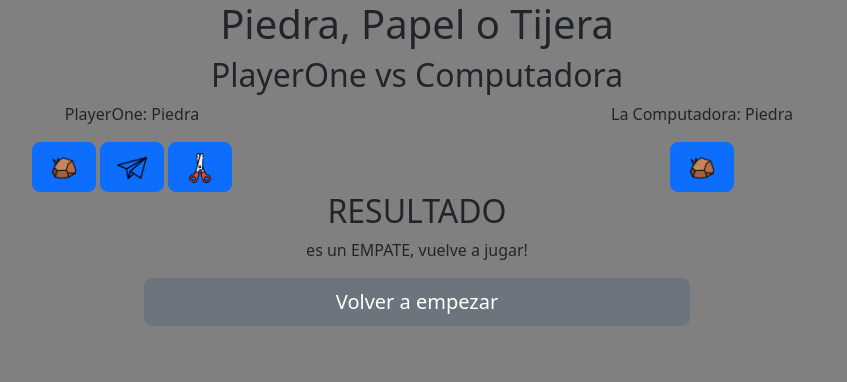
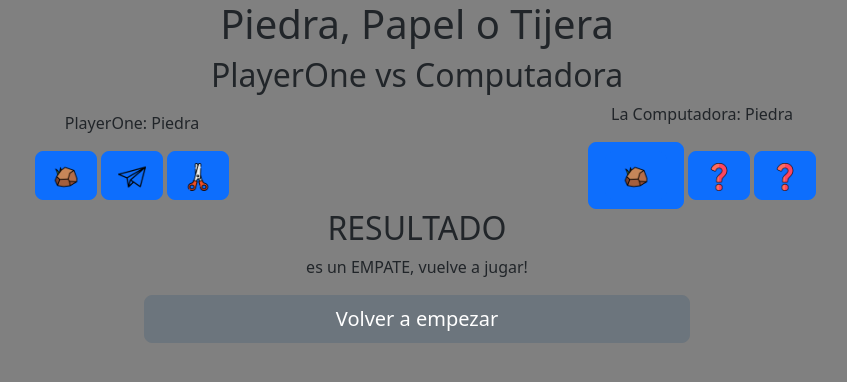
Before and after one commit to Matulaz/piedra-papel-tijera, a plain HTML site: page index.html in a window 1280 px wide. Both pictures are taken after a click on the button 286 px from the left and 167 px from the top of the page. Shown: the whole page, without its empty margins (223-1070 px from the left). Drawn offline with nearby package versions, Linux system fonts and the light colour scheme.

Commit message:
css with computerPlayer

```diff
--- a/app.js
+++ b/app.js
@@ -23,13 +23,13 @@ seleccionRandom = () =>{
 
     switch(seleccionComputadora){
         case 0: computadora.innerHTML='Piedra';
-                btnComputadora.innerHTML = '<button id="piedra" type="button" class="btn btn-primary btn-lg"><img src="./img/piedra.png" alt="La buena Piedra"></button>'
+                computadoraPiedra.innerHTML = '<button id="piedra" type="button" class="btn btn-primary btn-lg"><img src="./img/piedra.png" alt="La buena Piedra"></button>'
         break;
         case 1: computadora.innerHTML='Papel'
-                btnComputadora.innerHTML = '<button id="papel" type="button" class="btn btn-primary btn-lg"><img src="./img/avion-de-papel.png" alt="Papel"></button>'
+                computadoraPapel.innerHTML = '<button id="papel" type="button" class="btn btn-primary btn-lg"><img src="./img/avion-de-papel.png" alt="Papel"></button>'
         break;
         case 2: computadora.innerHTML='Tijera'
-                btnComputadora.innerHTML = '<button id="tijera" type="button" class="btn btn-primary btn-lg"><img src="./img/tijeras.png" alt="Tijera"></button>'
+                computadoraTijera.innerHTML = '<button id="tijera" type="button" class="btn btn-primary btn-lg"><img src="./img/tijeras.png" alt="Tijera"></button>'
         break;
         default: 'ha ocurrido un error!'
     }
--- a/index.html
+++ b/index.html
@@ -26,10 +26,10 @@
 
         <div class="col">
         <p>La Computadora: <span id="computadora"></span> </p>
-        <div id="btnComputadora"></div>
-
-
-    </div>
+        <button id="computadoraPiedra" type="button" class="btn btn-primary btn-lg"><img src="./img/question-mark.png" alt="La buena Piedra"></button>
+        <button id="computadoraPapel" type="button" class="btn btn-primary btn-lg"><img src="./img/question-mark.png" alt="Papel"></button>
+        <button id="computadoraTijera" type="button" class="btn btn-primary btn-lg"><img src="./img/question-mark.png" alt="Tijera"></button>
+        </div>
 
     <h2>RESULTADO</h2>
     <p id="resultado">Comencemos!</p>
--- a/style.css
+++ b/style.css
@@ -1,3 +1,3 @@
 img{
-    width:30px
+    width:28px
 }
```
Also changed, not shown: img/question-mark.png (added).
